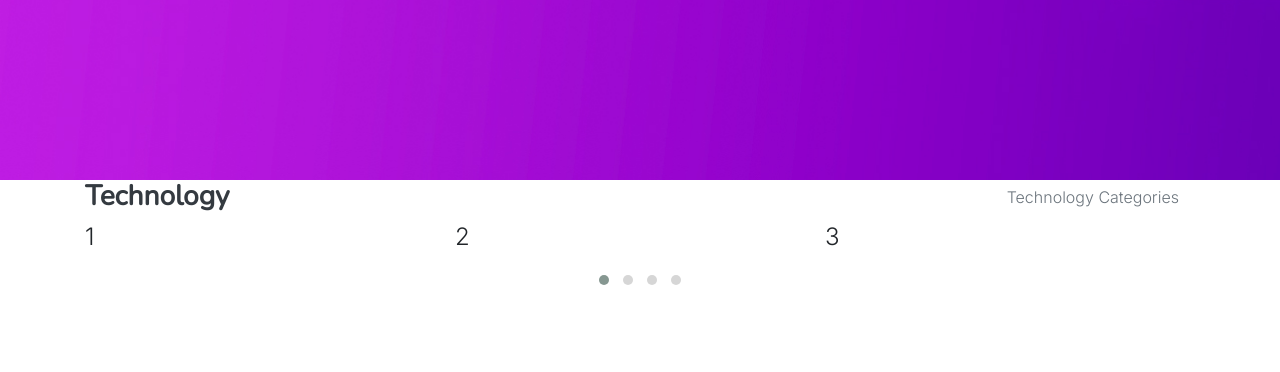
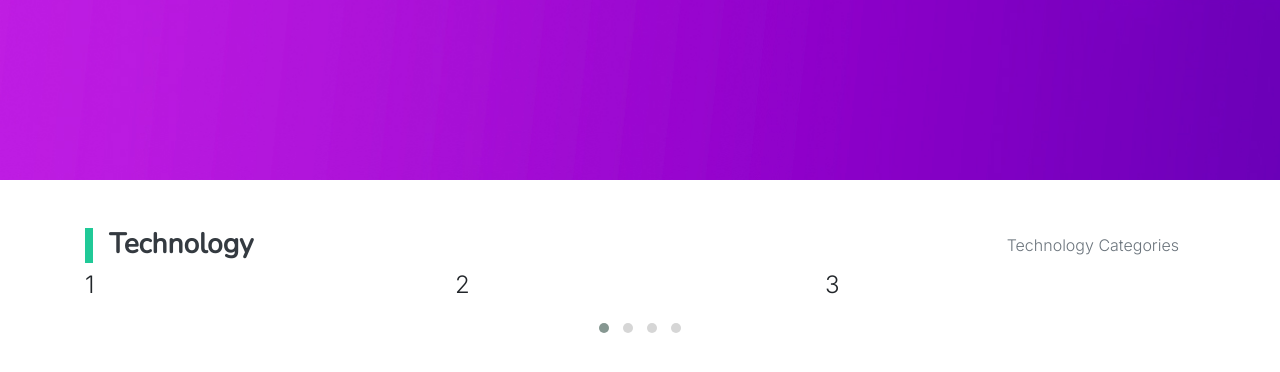
Before and after one commit to samseen/NodeApp, a website: page index.html in a window 1280 px wide. Shown: the part 620-992 px from the top of the page. Before the commit the page ends 916 px from the top, so only its background shows below. Drawn offline with nearby package versions, Linux system fonts and the light colour scheme.

Commit message:
Added a border before the technology category

```diff
--- a/sass/include/_global.scss
+++ b/sass/include/_global.scss
@@ -24,3 +24,8 @@ GLOBAL CSS CLASSES
         width: 200px;
     }
 }
+
+.left-border {
+    border-left: 8px solid $teal;
+    padding-left: 1rem;
+}
--- a/sass/include/_tech.scss
+++ b/sass/include/_tech.scss
@@ -0,0 +1,7 @@
+/*
+    TECHNOLOGY SECTION
+*/
+
+#tech {
+    padding: 3rem 0;
+}
```
Also changed, not shown: css/style.css.
